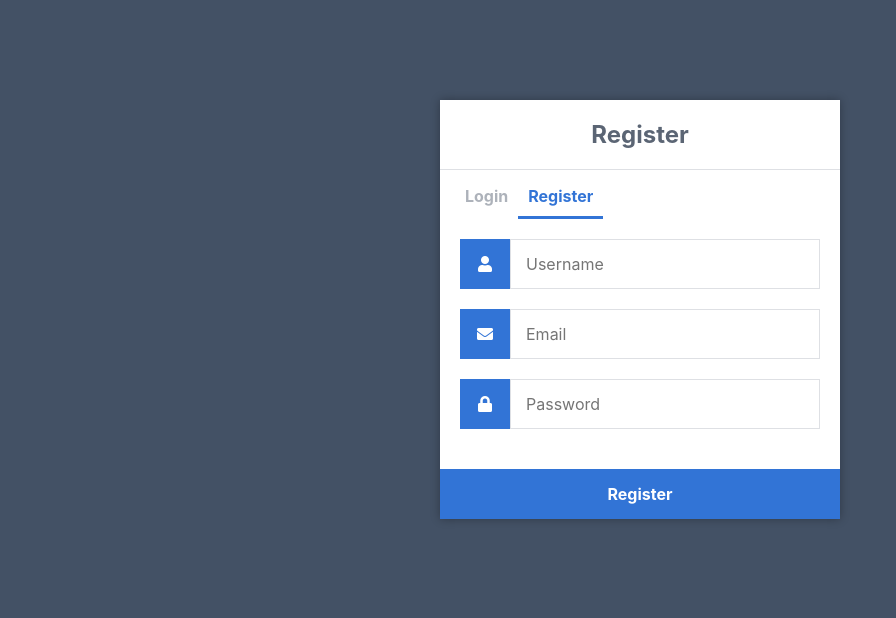
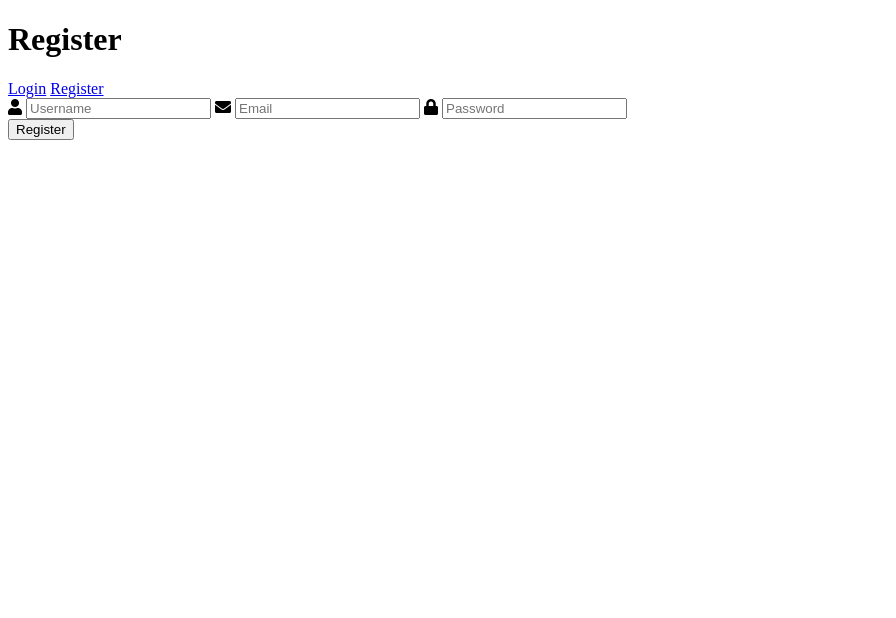
Before and after one commit to sherifelmotayam/Honeypot, a Python web app: template templates/register.html in a window 1280 px wide. Shown: the top 618 px of the page, without its empty margins (0-896 px from the left). Run offline with Jinja, Linux system fonts and the light colour scheme; the template is opened without the code that fills it, so the values that code supplies are empty.

Commit message:
final commit

```diff
--- a/static/css/app.css
+++ b/static/css/app.css
@@ -1,147 +1 @@
-* {
-    box-sizing: border-box;
-    font-family: -apple-system, BlinkMacSystemFont, "segoe ui", roboto, oxygen, ubuntu, cantarell, "fira sans", "droid sans", "helvetica neue", Arial, sans-serif;
-    font-size: 16px;
-    -webkit-font-smoothing: antialiased;
-    -moz-osx-font-smoothing: grayscale;
-}
-body {
-    background-color: #435165;
-    margin: 0;
-}
-.login, .register {
-    width: 400px;
-    background-color: #ffffff;
-    box-shadow: 0 0 9px 0 rgba(0, 0, 0, 0.3);
-    margin: 100px auto;
-}
-.login h1, .register h1 {
-    text-align: center;
-    color: #5b6574;
-    font-size: 24px;
-    padding: 20px 0 20px 0;
-    border-bottom: 1px solid #dee0e4;
-}
-.login .links, .register .links {
-    display: flex;
-    padding: 0 15px;
-}
-.login .links a, .register .links a {
-    color: #adb2ba;
-    text-decoration: none;
-    display: inline-flex;
-    padding: 0 10px 10px 10px;
-    font-weight: bold;
-}
-.login .links a:hover, .register .links a:hover {
-    color: #9da3ac;
-}
-.login .links a.active, .register .links a.active {
-    border-bottom: 3px solid #3274d6;
-    color: #3274d6;
-}
-.login form, .register form {
-    display: flex;
-    flex-wrap: wrap;
-    justify-content: center;
-    padding-top: 20px;
-}
-.login form label, .register form label {
-    display: flex;
-    justify-content: center;
-    align-items: center;
-    width: 50px;
-    height: 50px;
-    background-color: #3274d6;
-    color: #ffffff;
-}
-.login form input[type="password"], .login form input[type="text"], .login form input[type="email"], .register form input[type="password"], .register form input[type="text"], .register form input[type="email"] {
-    width: 310px;
-    height: 50px;
-    border: 1px solid #dee0e4;
-    margin-bottom: 20px;
-    padding: 0 15px;
-}
-.login form input[type="submit"], .register form input[type="submit"] {
-    width: 100%;
-    padding: 15px;
-    margin-top: 20px;
-    background-color: #3274d6;
-    border: 0;
-    cursor: pointer;
-    font-weight: bold;
-    color: #ffffff;
-    transition: background-color 0.2s;
-}
-.login form input[type="submit"]:hover, .register form input[type="submit"]:hover {
-    background-color: #2868c7;
-    transition: background-color 0.2s;
-}
-.navtop {
-    background-color: #2f3947;
-    height: 60px;
-    width: 100%;
-    border: 0;
-}
-.navtop div {
-    display: flex;
-    margin: 0 auto;
-    width: 1000px;
-    height: 100%;
-}
-.navtop div h1, .navtop div a {
-    display: inline-flex;
-    align-items: center;
-}
-.navtop div h1 {
-    flex: 1;
-    font-size: 24px;
-    padding: 0;
-   margin: 0;
-    color: #eaebed;
-    font-weight: normal;
-}
-.navtop div a {
-    padding: 0 20px;
-    text-decoration: none;
-    color: #c1c4c8;
-    font-weight: bold;
-}
-.navtop div a i {
-    padding: 2px 8px 0 0;
-}
-.navtop div a:hover {
-    color: #eaebed;
-}
-body.loggedin {
-    background-color: #f3f4f7;
-}
-.content {
-    width: 1000px;
-    margin: 0 auto;
-}
-.content h2 {
-    margin: 0;
-    padding: 25px 0;
-    font-size: 22px;
-    border-bottom: 1px solid #e0e0e3;
-    color: #4a536e;
-}
-.content > p, .content > div {
-    box-shadow: 0 0 5px 0 rgba(0, 0, 0, 0.1);
-    margin: 25px 0;
-    padding: 25px;
-  background-color: #fff;
-}
-.content > p table td, .content > div table td {
-  padding: 5px;
-}
-.content > p table td:first-child, .content > div table td:first-child {
-  font-weight: bold;
-  color: #4a536e;
-  padding-right: 15px;
-}
-.content > div p {
-  padding: 5px;
-  margin: 0 0 10px 0;
-}
+th, td { white-space: nowrap; }
```
Also changed, not shown: __init__.py (+31 -0 lines), models/fake_data_creation.py (added, +49 -0 lines), models/ml_detect_sqli.py (added, +173 -0 lines), static/js/app.js (+3 -5 lines), models/2.txt (deleted).
